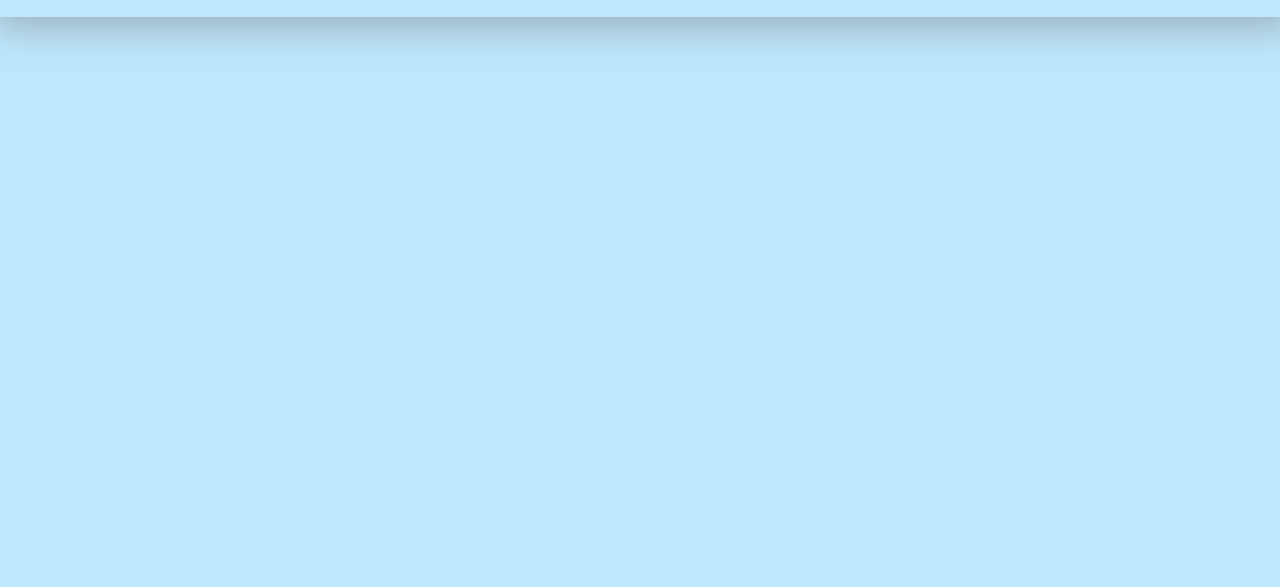
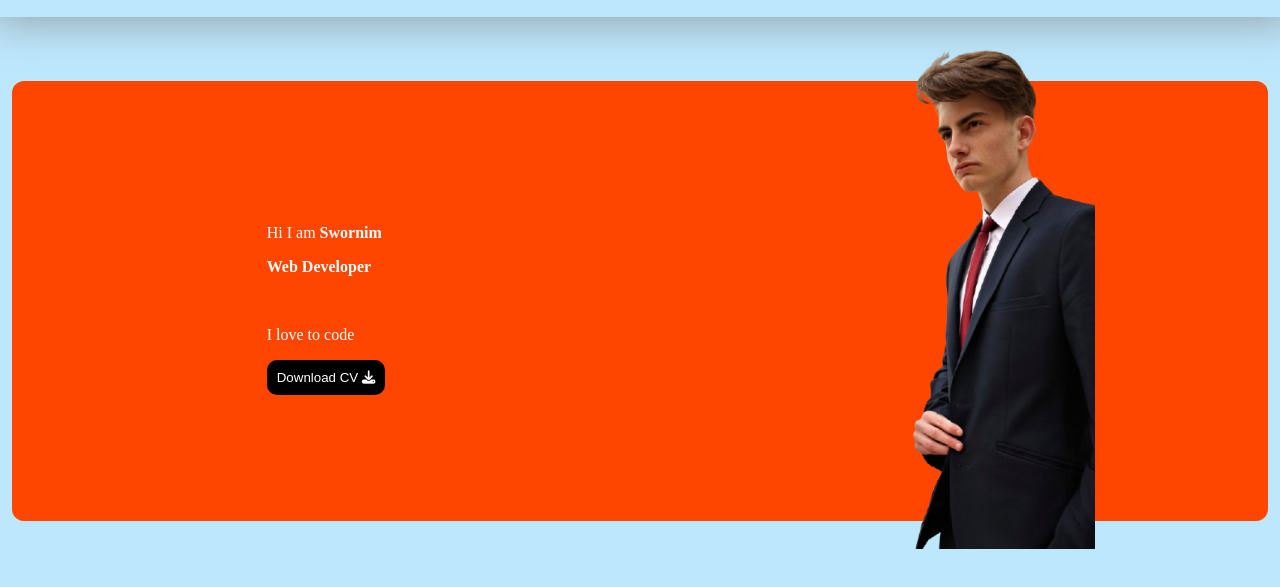
Before and after one commit to swornimjr/html-portfolio, a plain HTML site: page index.html in a window 1280 px wide. Shown: the part 65-652 px from the top of the page. Drawn offline with Linux system fonts and the light colour scheme.

Commit message:
heroSection

```diff
--- a/index.html
+++ b/index.html
@@ -56,6 +56,22 @@
     </header>
 
     <!-- heroSection -->
-    <section></section>
+    <section id="home">
+      <div class="gridContainer heroSection">
+        <div class="introText">
+          <p>Hi I am <b>Swornim</b></p>
+          <p><b>Web Developer</b></p>
+          <br />
+          <p>I love to code</p>
+          <a href="assets/resume.pdf" download="true"
+            ><button class="download-btn">
+              Download CV <i class="fa-solid fa-download"></i></button
+          ></a>
+        </div>
+        <div class="imageHero">
+          <img src="assets/mypic.png" alt="profiletag" />
+        </div>
+      </div>
+    </section>
   </body>
 </html>
--- a/style.css
+++ b/style.css
@@ -144,6 +144,40 @@ body
         display: none;
     } */
 
+}
 
+/* HeroSection */
+
+.gridContainer{
+    display: grid;
+    grid-template-columns: repeat(2,1fr);
+    justify-items: center;
+    align-items: center;
+}
+
+.heroSection{
+    background-color: var(--primary-color);
+    border-radius: 12px;
+    margin: 4rem 12px ;
+    max-height:60vh;
+}
+
+.introText{color: white;
+        padding: 8px;
+    }
+.download-btn{background-color: black;color: white;
+border:none;padding: 10px;border-radius: 10px;}
+
+.download-btn:hover{
+    cursor: pointer;
+}
+
+.imageHero{
+    margin: -32px;
+}
+
+.imageHero img{
+    /* image-orientation: flip; */
+    height: 500px;
 
 }
```
Also changed, not shown: assets/mypic.png (added), 1 other file.
